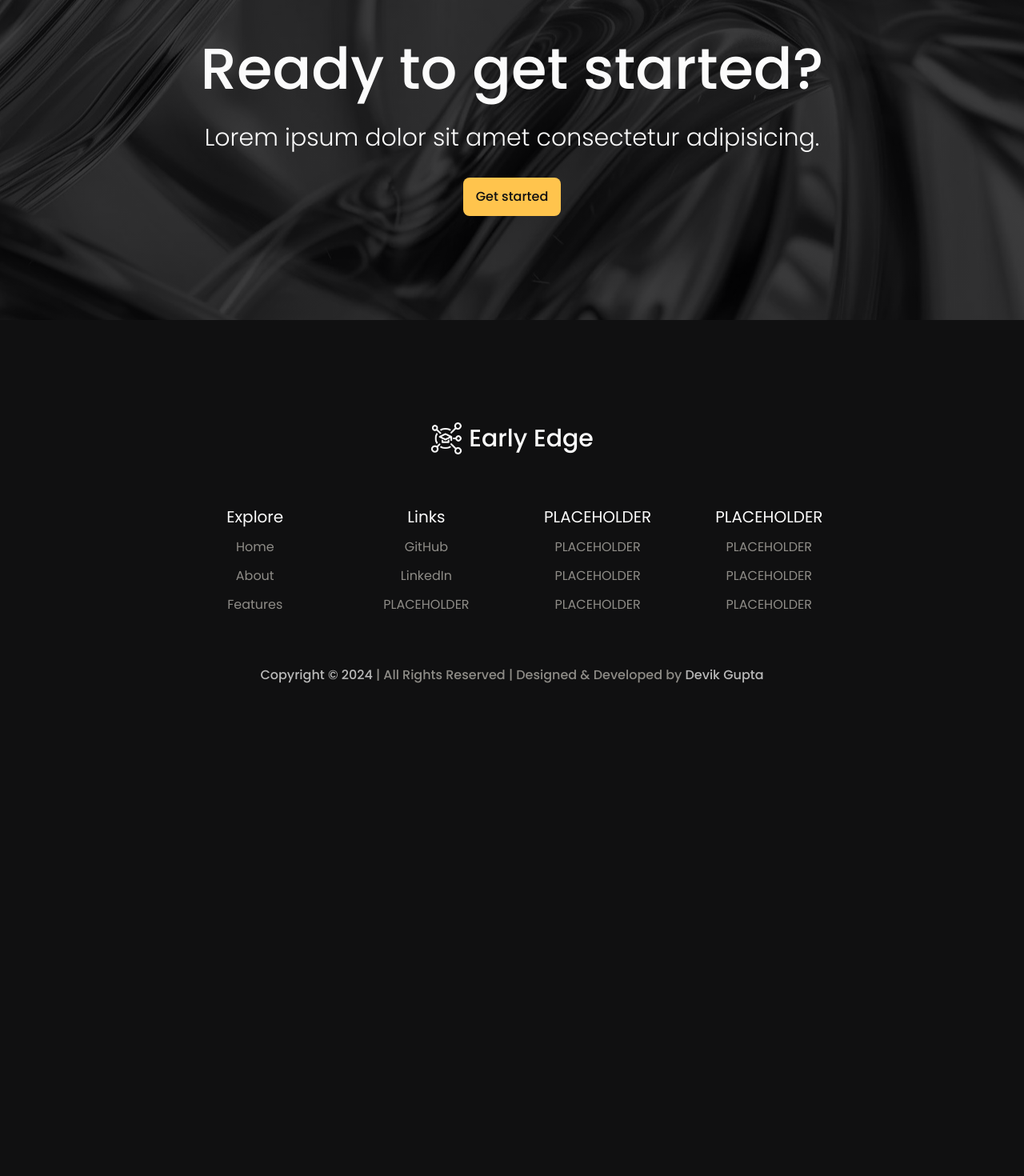
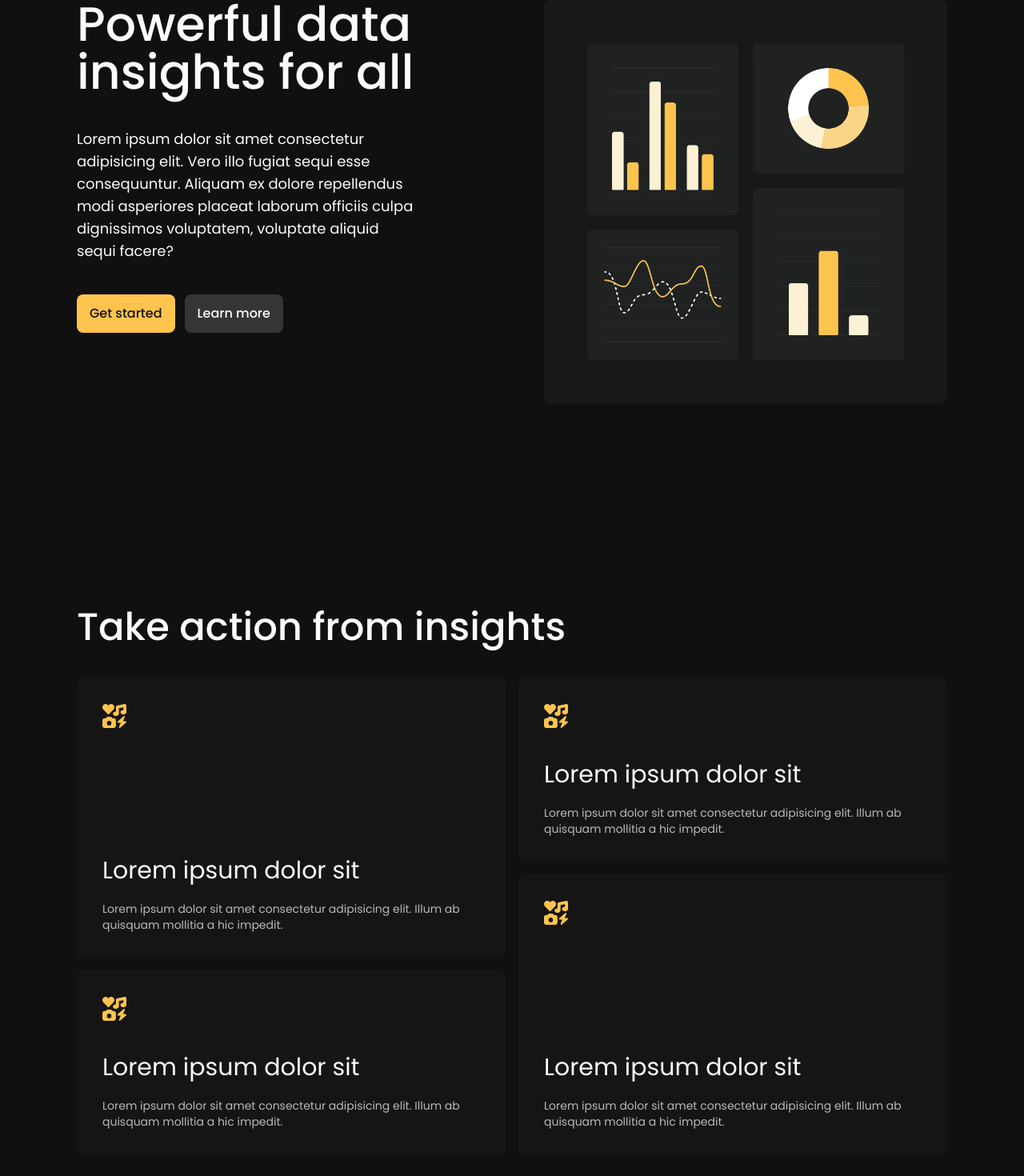
Before and after one commit to guptadevik2003/Early-Edge, a React (Vite) app in the folder frontend/: page / in a window 1280 px wide. Shown: the part 200-1670 px from the top of the page at 80% size. Before the commit the page ends 1120 px from the top, so only its background shows below. Built offline with nearby package versions, Linux system fonts and the light colour scheme.

Commit message:
Home page 50% done

```diff
--- a/frontend/src/pages/Home.jsx
+++ b/frontend/src/pages/Home.jsx
@@ -1,12 +1,60 @@
 import Navigate from 'components/Navigate';
+import { FaIcons } from 'react-icons/fa6';
 
 export default function Home() {
   return (
     <div>
 
-      <h1>Home Page - Early Edge!</h1>
+      {/* Hero Section */}
+      <div className='md:py-32 py-16 flex flex-col md:flex-row gap-20'>
+        <div className='basis-1/2'>
+          <h1 className='md:text-6xl text-4xl font-medium'>Powerful data<br />insights for all</h1>
+          <p className='py-10 md:mr-20 md:text-lg text-md'>Lorem ipsum dolor sit amet consectetur adipisicing elit. Vero illo fugiat sequi esse consequuntur. Aliquam ex dolore repellendus modi asperiores placeat laborum officiis culpa dignissimos voluptatem, voluptate aliquid sequi facere?</p>
+          <div className='flex flex-col md:flex-row gap-3'>
+            <Navigate href='/get-started' className='bg-accent text-center md:w-fit w-full font-medium text-screen-bg-black py-3 px-4 rounded-lg hover:opacity-80 transition-all duration-300'>Get started</Navigate>
+            <Navigate href='#learn-more' target='_id' callback={() => document.getElementById('learn-more').scrollIntoView()} className='bg-card-bg-light-grey text-center md:w-fit w-full font-medium text-txt-white hover:text-opacity-80 py-3 px-4 rounded-lg hover:opacity-80 transition-all duration-300'>Learn more</Navigate>
+          </div>
+        </div>
 
-      <Navigate href='/get-started' className='underline bg-accent'>Get Started Page</Navigate>
+        <div className='basis-1/2'>
+          <img className='rounded-lg' src='/home-hero-image.avif' />
+        </div>
+      </div>
+
+      {/* Learn More Section */}
+      <div className='md:py-32 py-16' id='learn-more'>
+        <h1 className='md:text-5xl text-3xl font-medium pb-10'>Take action from insights</h1>
+
+        <div className='flex flex-col md:flex-row gap-4'>
+
+          <div className='basis-1/2 flex flex-col gap-4'>
+            <div className='basis-3/5 bg-card-bg-dark-grey rounded-lg p-8'>
+              <FaIcons className='text-accent text-3xl' />
+              <h1 className='text-3xl pb-10 md:pb-5 pt-10 md:pt-40'>Lorem ipsum dolor sit</h1>
+              <p className='text-txt-secondary text-sm'>Lorem ipsum dolor sit amet consectetur adipisicing elit. Illum ab quisquam mollitia a hic impedit.</p>
+            </div>
+            <div className='basis-2/5 bg-card-bg-dark-grey rounded-lg p-8'>
+              <FaIcons className='text-accent text-3xl' />
+              <h1 className='text-3xl pb-10 md:pb-5 pt-10 md:pt-10'>Lorem ipsum dolor sit</h1>
+              <p className='text-txt-secondary text-sm'>Lorem ipsum dolor sit amet consectetur adipisicing elit. Illum ab quisquam mollitia a hic impedit.</p>
+            </div>
+          </div>
+
+          <div className='basis-1/2 flex flex-col gap-4'>
+            <div className='basis-2/5 bg-card-bg-dark-grey rounded-lg p-8'>
+              <FaIcons className='text-accent text-3xl' />
+              <h1 className='text-3xl pb-10 md:pb-5 pt-10 md:pt-10'>Lorem ipsum dolor sit</h1>
+              <p className='text-txt-secondary text-sm'>Lorem ipsum dolor sit amet consectetur adipisicing elit. Illum ab quisquam mollitia a hic impedit.</p>
+            </div>
+            <div className='basis-3/5 bg-card-bg-dark-grey rounded-lg p-8'>
+              <FaIcons className='text-accent text-3xl' />
+              <h1 className='text-3xl pb-10 md:pb-5 pt-10 md:pt-40'>Lorem ipsum dolor sit</h1>
+              <p className='text-txt-secondary text-sm'>Lorem ipsum dolor sit amet consectetur adipisicing elit. Illum ab quisquam mollitia a hic impedit.</p>
+            </div>
+          </div>
+
+        </div>
+      </div>
 
     </div>
   );
```
Also changed, not shown: frontend/public/home-hero-image.avif (added).
